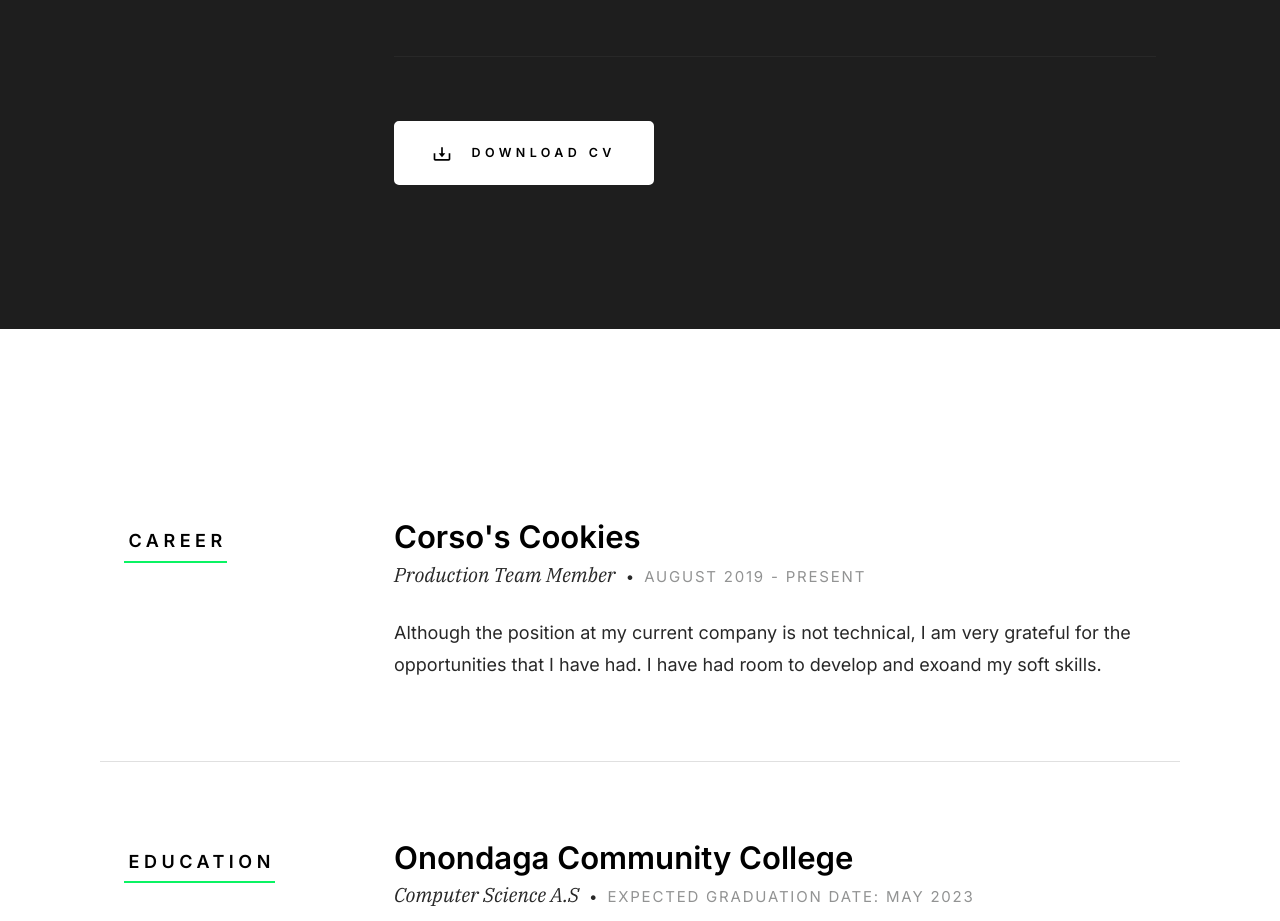
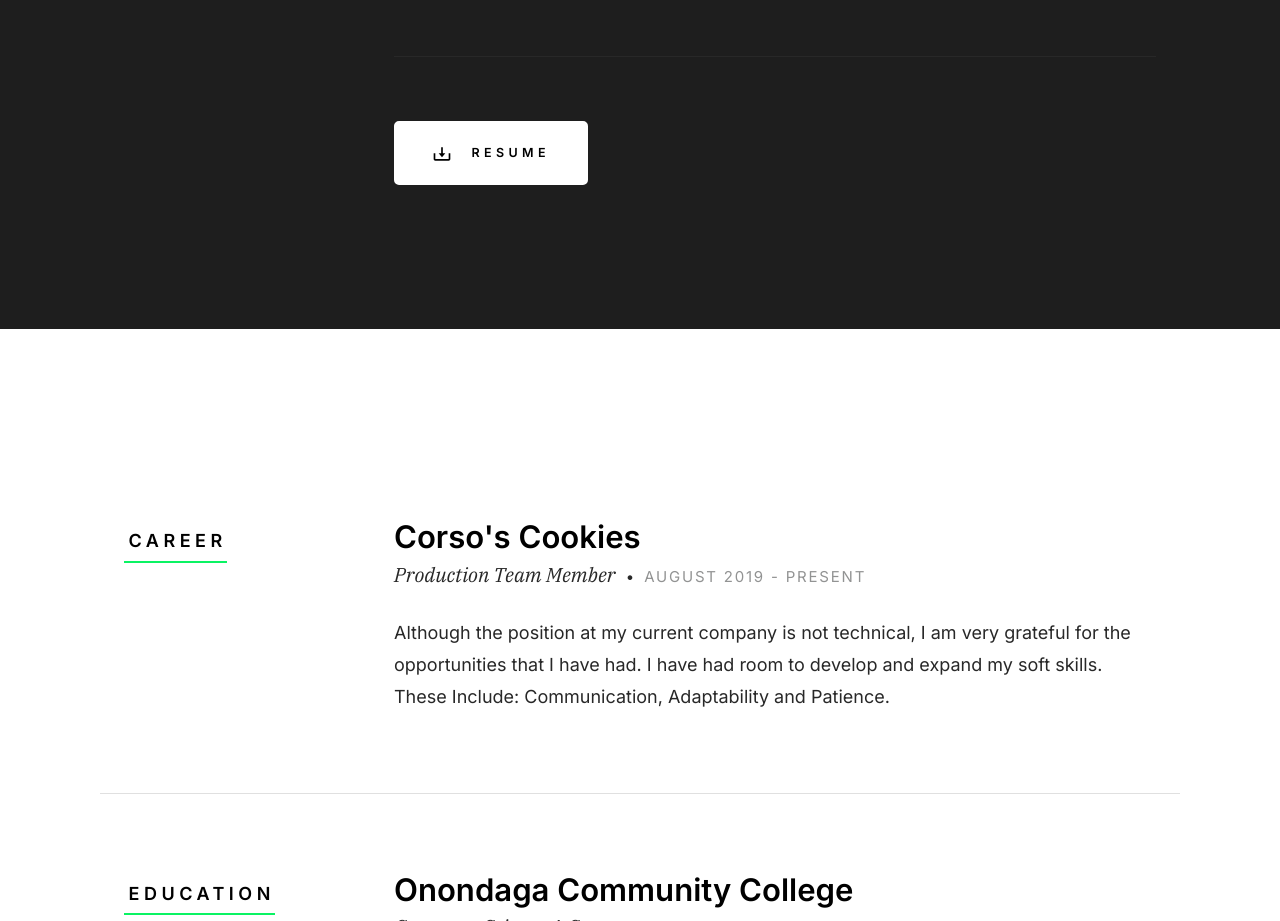
Before and after one commit to Lopezjose124/lopezjose124.github.io, a plain HTML site: page index.html in a window 1280 px wide. Shown: the part 1200-2121 px from the top of the page. Drawn offline with Linux system fonts and the light colour scheme.

Commit message:
add to job description

```diff
--- a/index.html
+++ b/index.html
@@ -122,7 +122,7 @@
                     <div class="column w-1000-stack">
                         <a href="#0" class="btn btn--download">
                             <svg xmlns="http://www.w3.org/2000/svg" width="24" height="24" viewBox="0 0 24 24" style="fill:rgba(0, 0, 0, 1);transform:;-ms-filter:"><path d="M12 16L16 11 13 11 13 4 11 4 11 11 8 11z"></path><path d="M20,18H4v-7H2v7c0,1.103,0.897,2,2,2h16c1.103,0,2-0.897,2-2v-7h-2V18z"></path></svg>
-                            Download CV
+                            Resume
                         </a>
                     </div>
                 </div>
@@ -155,7 +155,7 @@
 
                     <p>
                         Although the position at my current company is not technical, I am very grateful for the opportunities that I have had.
-                        I have had room to develop and exoand my soft skills.
+                        I have had room to develop and expand my soft skills. These Include: Communication, Adaptability and Patience.
                     </p>
 
                 </div> <!-- end resume-block -->
```
